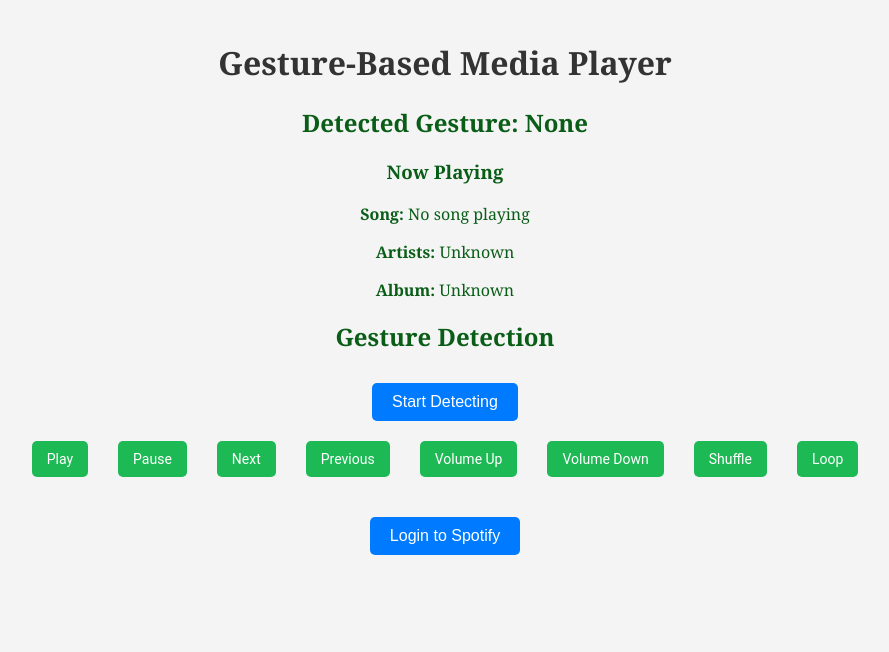
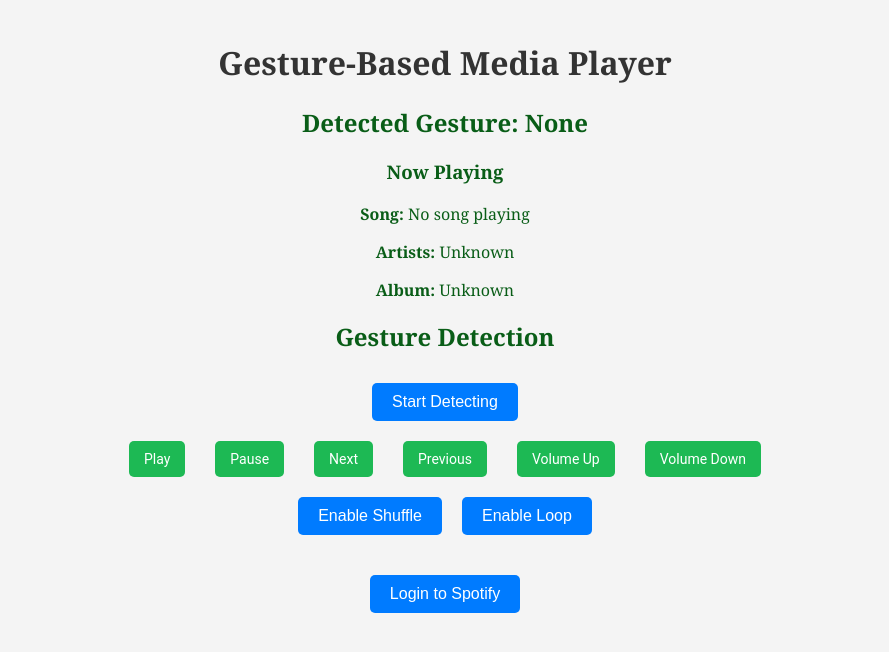
Before and after one commit to arthivit/gesture-media-player, a React (Create React App) app: page / in a window 1280 px wide. Shown: the top 652 px of the page, without its empty margins (195-1084 px from the left). Built offline with nearby package versions, Linux system fonts and the light colour scheme.

Commit message:
shuffle and loop work, notification gives more information regarding the shuffle/loop state

```diff
--- a/src/App.js
+++ b/src/App.js
@@ -1,7 +1,6 @@
 import React, { useState, useEffect } from "react";
 import GestureDetector from "./components/GestureDetector";
 import MediaControls from "./components/MediaControls";
-//import TrackInfo from './TrackInfo';
 
 const App = () => {
   const [gesture, setGesture] = useState("None");
@@ -10,6 +9,8 @@ const App = () => {
     artists: "Unknown",
     album: "Unknown",
   });
+  const [shuffleState, setShuffleState] = useState(false); // Track shuffle state
+  const [loopState, setLoopState] = useState("off");
 
   useEffect(() => {
     // Extract access token and refresh token from URL
@@ -22,6 +23,9 @@ const App = () => {
       localStorage.setItem("access_token", accessToken);
       localStorage.setItem("refresh_token", refreshToken);
       console.log("Tokens stored in localStorage");
+
+      // Fetch initial playback state including loop and shuffle state
+      fetchPlaybackState(accessToken);
     }
   }, []);
 
@@ -81,6 +85,24 @@ const App = () => {
       .catch((error) => console.error("Error fetching song info:", error));
   };
 
+  // Fetch the playback state (loop and shuffle state)
+  const fetchPlaybackState = (accessToken) => {
+    fetch("https://api.spotify.com/v1/me/player", {
+      method: "GET",
+      headers: {
+        Authorization: `Bearer ${accessToken}`,
+      },
+    })
+      .then((response) => response.json())
+      .then((data) => {
+        if (data) {
+          setShuffleState(data.shuffle_state);
+          setLoopState(data.repeat_state);
+        }
+      })
+      .catch((error) => console.error("Error fetching playback state:", error));
+  };
+
   // Notification handler
   const showNotification = (message) => {
     const notification = document.createElement("div");
@@ -91,6 +113,67 @@ const App = () => {
     setTimeout(() => {
       notification.remove();
     }, 3000); // Remove notification after 3 seconds
+  };
+
+  // Toggle shuffle state and notify about it
+  const toggleShuffle = () => {
+    const accessToken = localStorage.getItem("access_token");
+
+    if (!accessToken) {
+      console.error("No access token found");
+      return;
+    }
+
+    fetch("http://localhost:5001/control", {
+      method: "POST",
+      headers: {
+        "Content-Type": "application/json",
+        "Authorization": `Bearer ${accessToken}`,
+      },
+      body: JSON.stringify({ action: "Shuffle" }),
+    })
+      .then((response) => response.json())
+      .then(() => {
+        // Toggle shuffle state in the UI and display the appropriate message
+        const newShuffleState = !shuffleState;
+        setShuffleState(newShuffleState);
+        showNotification(`Shuffle is now ${newShuffleState ? "enabled" : "disabled"}`);
+      })
+      .catch((error) => console.error("Error toggling shuffle:", error));
+  };
+
+  // Toggle loop state and notify about it
+  const toggleLoop = () => {
+    const accessToken = localStorage.getItem("access_token");
+
+    if (!accessToken) {
+      console.error("No access token found");
+      return;
+    }
+
+    fetch("http://localhost:5001/control", {
+      method: "POST",
+      headers: {
+        "Content-Type": "application/json",
+        "Authorization": `Bearer ${accessToken}`,
+      },
+      body: JSON.stringify({ action: "Loop" }),
+    })
+      .then((response) => response.json())
+      .then(() => {
+        // Toggle loop state and display the appropriate message
+        if (loopState === "off") {
+          setLoopState("context");
+          showNotification("Loop is now set to context.");
+        } else if (loopState === "context") {
+          setLoopState("track");
+          showNotification("Loop is now set to track.");
+        } else if (loopState === "track") {
+          setLoopState("off");
+          showNotification("Loop is now turned off.");
+        }
+      })
+      .catch((error) => console.error("Error toggling loop:", error));
   };
 
   const handleSpotifyLogin = () => {
@@ -113,6 +196,16 @@ const App = () => {
 
       <GestureDetector onGestureDetected={handleGestureDetected} />
       <MediaControls onGestureDetected={handleGestureDetected} />
+      <button onClick={toggleShuffle}>
+        {shuffleState ? "Disable Shuffle" : "Enable Shuffle"}
+      </button>
+      <button onClick={toggleLoop}>
+        {loopState === "off"
+          ? "Enable Loop"
+          : loopState === "track"
+          ? "Loop Track"
+          : "Loop Context"}
+      </button>
 
       <div style={{ marginTop: "20px" }}>
         <button onClick={handleSpotifyLogin}>Login to Spotify</button>
--- a/src/components/MediaControls.js
+++ b/src/components/MediaControls.js
@@ -1,13 +1,10 @@
-import React, { useState, useEffect } from "react";
+import React from "react";
 import "./MediaControls.css"; // Include CSS file
 
-const MediaControls = ({ onGestureDetected }) => {
-  const [action, setAction] = useState(null);
-
+const MediaControls = ({ onGestureDetected, toggleShuffle, toggleLoop }) => {
   // Function to handle gestures (pass the detected gesture from GestureDetector or button press)
   const handleGesture = (action) => {
     console.log(`Action: ${action}`);
-    setAction(action); // Set action from detected gesture or button press
 
     // If onGestureDetected function is passed, call it
     if (onGestureDetected) {
@@ -25,8 +22,7 @@ const MediaControls = ({ onGestureDetected }) => {
       <button onClick={() => handleGesture("Previous")}>Previous</button>
       <button onClick={() => handleGesture("Volume Up")}>Volume Up</button>
       <button onClick={() => handleGesture("Volume Down")}>Volume Down</button>
-      <button onClick={() => handleGesture("Shuffle")}>Shuffle</button>
-      <button onClick={() => handleGesture("Loop")}>Loop</button>
+
     </div>
   );
 };
```
